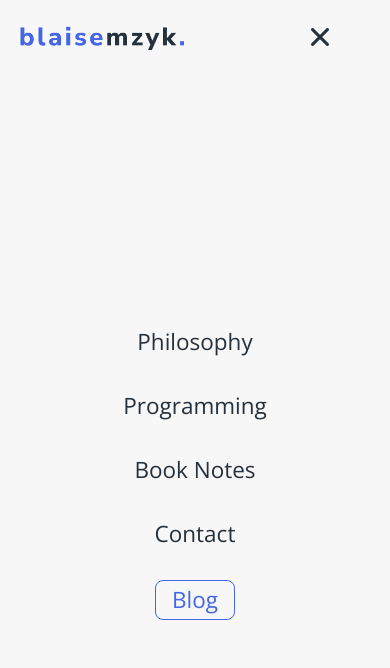
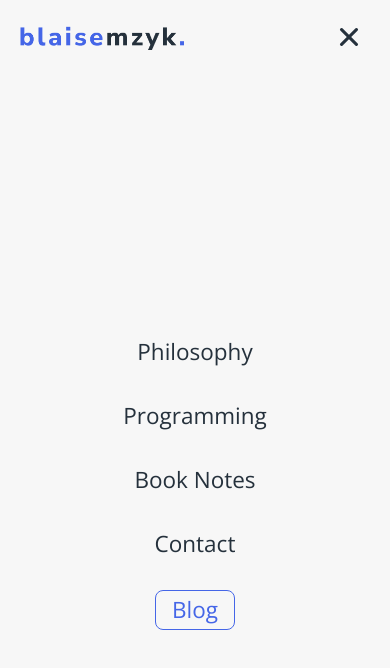
Before and after one commit to blzjmzk/blaise-mzyk-website, a Next.js app: page / in a window 390 px wide. Both pictures are taken after a click on the button 320 px from the left and 38 px from the top of the page. Shown: the top 668 px of the page. Built offline with nearby package versions, Linux system fonts and the light colour scheme.

Commit message:
Style meny button

```diff
--- a/app/_components/navbar/NavBar.module.css
+++ b/app/_components/navbar/NavBar.module.css
@@ -43,7 +43,7 @@
   margin: 0;
   padding-left: 0;
   position: absolute;
-  top: 5rem;
+  top: 6rem;
   transform-origin: top;
   width: 100vw;
 }
--- a/app/_components/navbar/menu-button/menuButton.module.css
+++ b/app/_components/navbar/menu-button/menuButton.module.css
@@ -1,6 +1,5 @@
 .menuButton {
   background: transparent;
-  width: 100px;
   border: 0;
   outline: 0;
   cursor: pointer;
```
